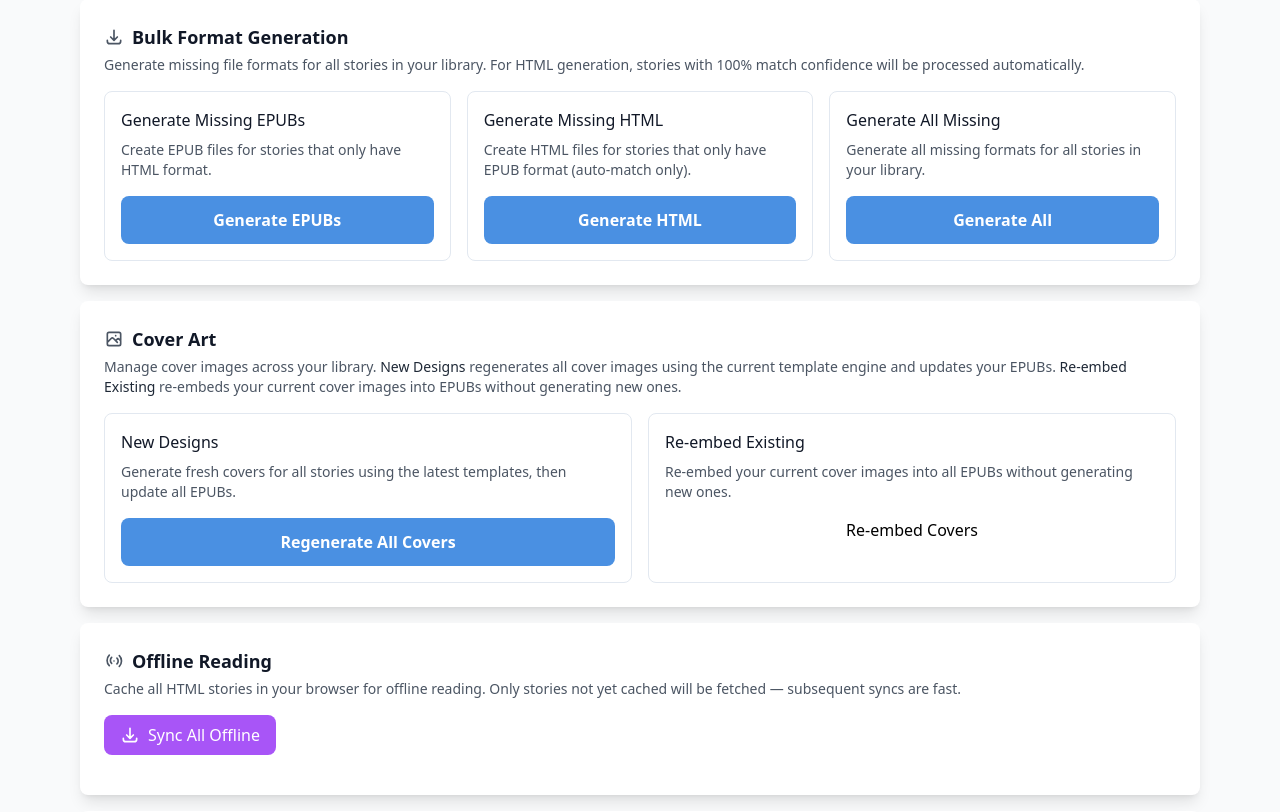
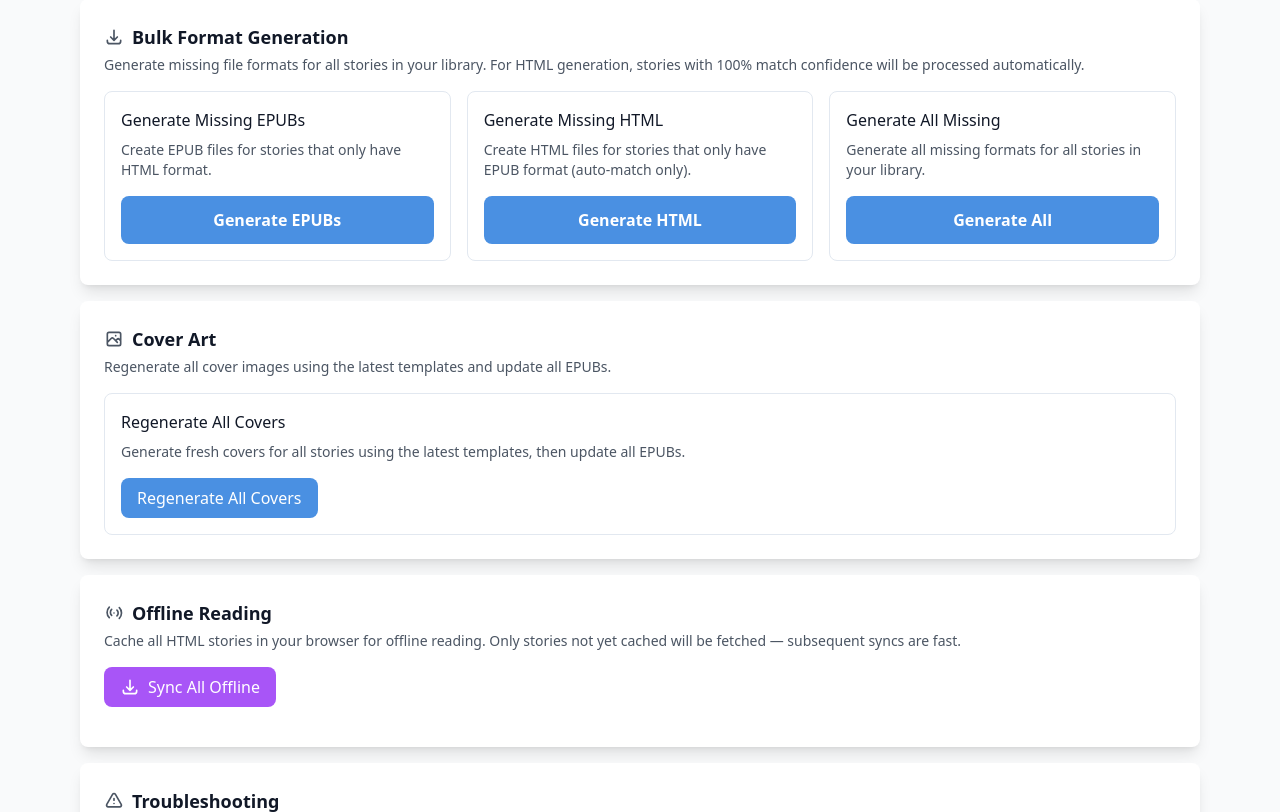
Before and after one commit to redwoodstory/LitKeeper, a Flask app: page /settings/ in a window 1280 px wide. Shown: the part 814-1626 px from the top of the page. Run offline with Flask 3, Linux system fonts and the light colour scheme; data that the repository does not hold is empty.

Commit message:
cleaned up cover regeneration workflow

```diff
--- a/app/blueprints/settings/routes.py
+++ b/app/blueprints/settings/routes.py
@@ -113,20 +113,6 @@ def regenerate_covers_new() -> ResponseReturnValue:
         return render_template('partials/generation_status.html',
                              result={"success": False, "message": "An error occurred while regenerating covers"},
                              generation_type='covers_new'), 500
-
-
-@settings.route('/regenerate-covers-same', methods=['POST'])
-def regenerate_covers_same() -> ResponseReturnValue:
-    try:
-        service = BulkFormatGeneratorService()
-        result = service.reembed_existing_covers()
-        return render_template('partials/generation_status.html', result=result, generation_type='covers_same')
-    except Exception as e:
-        error_msg = f"Error re-embedding covers: {str(e)}\n{traceback.format_exc()}"
-        log_error(error_msg)
-        return render_template('partials/generation_status.html',
-                             result={"success": False, "message": "An error occurred while re-embedding covers"},
-                             generation_type='covers_same'), 500
 
 
 @settings.route('/get-generation-log')
--- a/app/templates/settings.html
+++ b/app/templates/settings.html
@@ -241,36 +241,19 @@
         Cover Art
       </h3>
       <p class="text-sm text-gray-600 dark:text-gray-400 mb-4">
-        Manage cover images across your library. <strong class="font-medium text-gray-800 dark:text-gray-200">New Designs</strong>
-        regenerates all cover images using the current template engine and updates your EPUBs.
-        <strong class="font-medium text-gray-800 dark:text-gray-200">Re-embed Existing</strong>
-        re-embeds your current cover images into EPUBs without generating new ones.
+        Regenerate all cover images using the latest templates and update all EPUBs.
       </p>
 
-      <div class="grid md:grid-cols-2 gap-4">
       <div class="border border-slate-200 dark:border-gray-700 rounded-lg p-4">
-          <h4 class="font-medium text-gray-900 dark:text-white mb-2">New Designs</h4>
+        <h4 class="font-medium text-gray-900 dark:text-white mb-2">Regenerate All Covers</h4>
         <p class="text-sm text-gray-600 dark:text-gray-400 mb-4">
           Generate fresh covers for all stories using the latest templates, then update all EPUBs.
         </p>
         <button hx-post="/settings/regenerate-covers-new" hx-target="#coverStatus" hx-swap="innerHTML"
-            hx-indicator="#btnCoversNew" id="btnCoversNew" class="btn-primary w-full">
+          hx-indicator="#btnCoversNew" id="btnCoversNew" class="w-full sm:w-auto px-4 py-2 bg-primary hover:bg-primary-dark text-white rounded-lg transition-all duration-200 font-medium inline-flex items-center gap-2">
           <span class="htmx-indicator">Regenerating...</span>
           <span class="htmx-not-indicator">Regenerate All Covers</span>
         </button>
-        </div>
-
-        <div class="border border-slate-200 dark:border-gray-700 rounded-lg p-4">
-          <h4 class="font-medium text-gray-900 dark:text-white mb-2">Re-embed Existing</h4>
-          <p class="text-sm text-gray-600 dark:text-gray-400 mb-4">
-            Re-embed your current cover images into all EPUBs without generating new ones.
-          </p>
-          <button hx-post="/settings/regenerate-covers-same" hx-target="#coverStatus" hx-swap="innerHTML"
-            hx-indicator="#btnCoversSame" id="btnCoversSame" class="btn-secondary w-full">
-            <span class="htmx-indicator">Re-embedding...</span>
-            <span class="htmx-not-indicator">Re-embed Covers</span>
-          </button>
-        </div>
       </div>
 
       <div id="coverStatus"></div>
```
Lines whose indentation alone changed are shown as unchanged.
